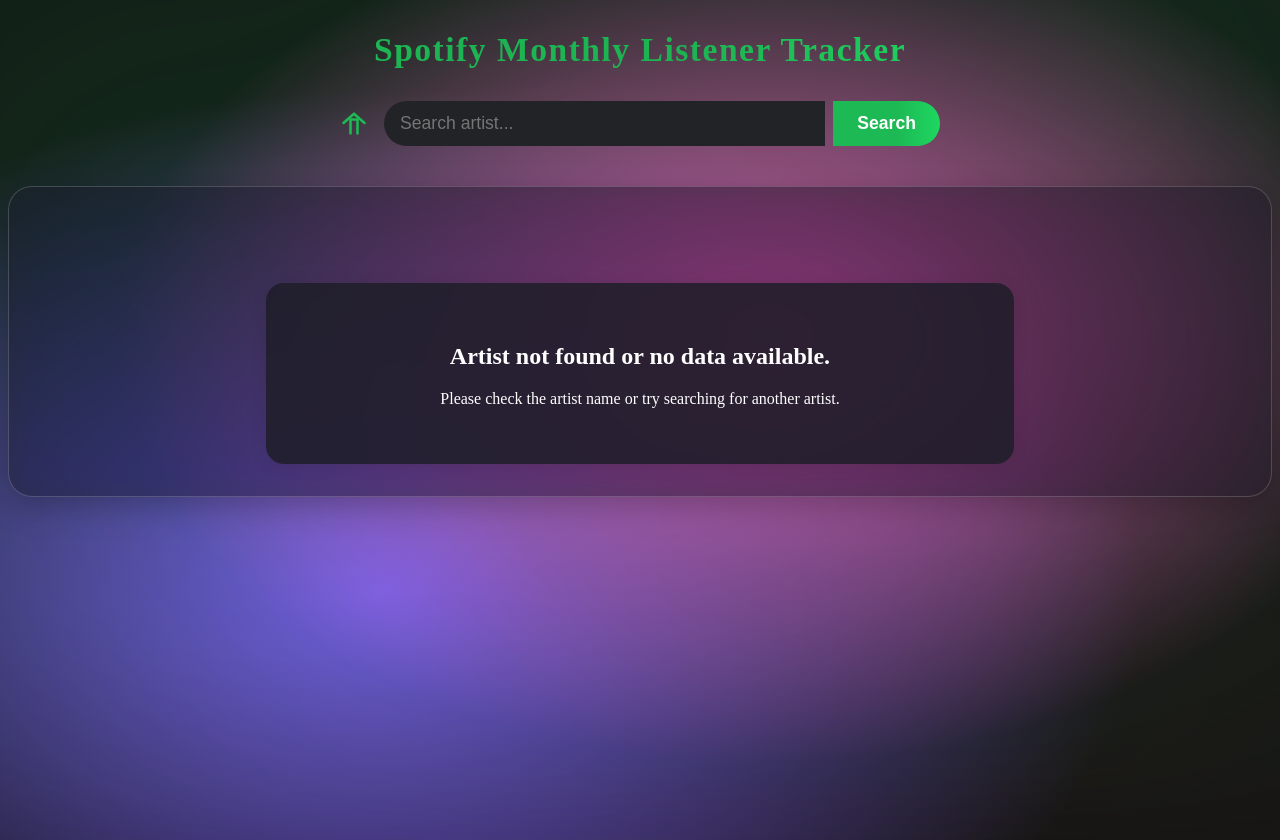
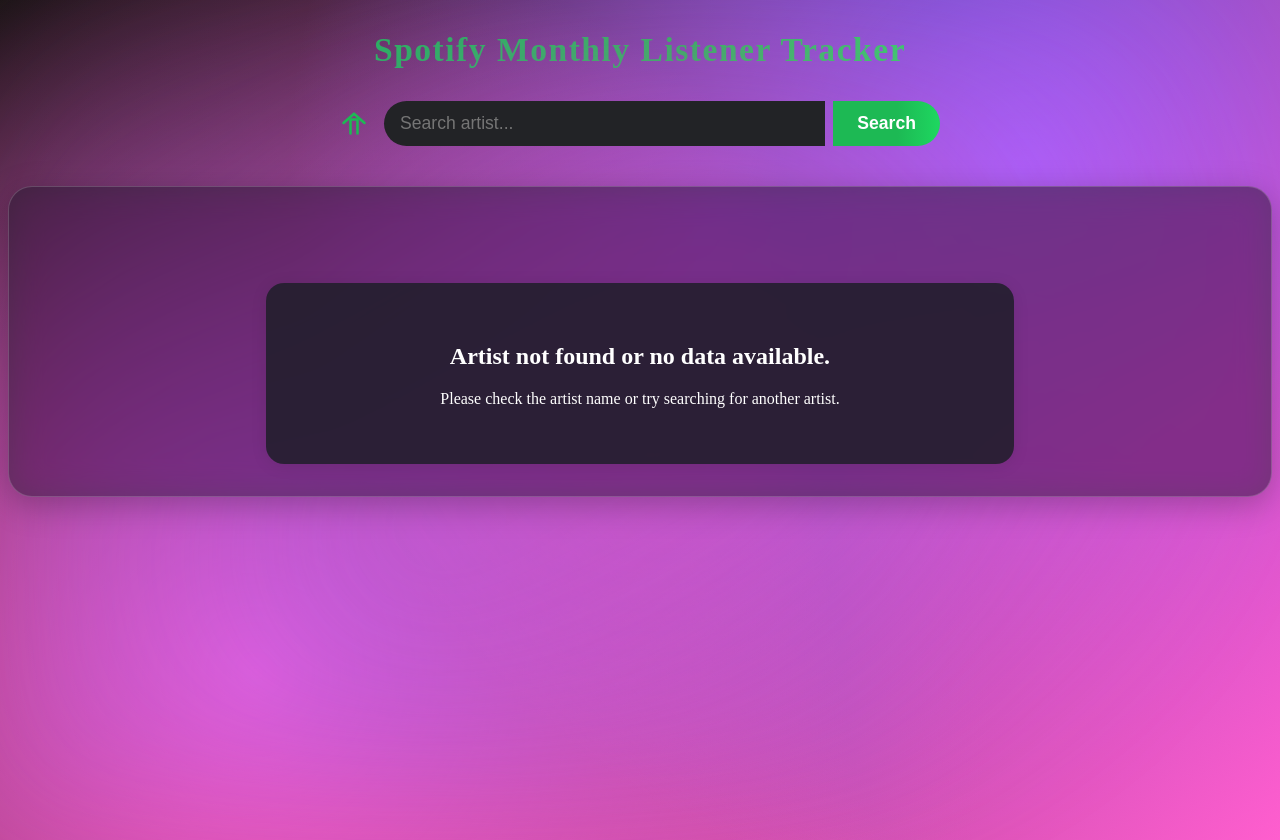
Before and after one commit to jason-donner/spotify-monthly-listener-extract, a Flask app: template app/spotify-listener-tracker/templates/artist.html in a window 1280 px wide. Run offline with Flask 3, Linux system fonts and the light colour scheme; the template is opened without the code that fills it, so the values that code supplies are empty.

Commit message:
Enhance artist header styling; update background gradient and text shadow for improved visual impact; adjust font size and weight; add decorative underline effect for better aesthetics.

```diff
--- a/app/spotify-listener-tracker/static/style.css
+++ b/app/spotify-listener-tracker/static/style.css
@@ -3,11 +3,10 @@
 body {
     min-height: 100vh;
     background:
-        radial-gradient(ellipse at 60% 40%, #ff5ecd 0%, transparent 60%),
-        radial-gradient(ellipse at 30% 70%, #7f5eff 0%, transparent 60%),
-        radial-gradient(ellipse at 80% 80%, #191414 0%, #121212 80%),
-        linear-gradient(120deg, #2d0036 0%, #1a0036 100%);
-    background-blend-mode: lighten, lighten, normal, normal;
+        linear-gradient(135deg, #191414 0%, #ff5ecd 100%),
+        radial-gradient(circle at 80% 20%, #7f5eff 0, transparent 60%),
+        radial-gradient(circle at 20% 80%, #ff5ecd 0, transparent 60%);
+    background-blend-mode: lighten, lighten, normal;
     color: #fff;
     position: relative;
     overflow-x: hidden;
@@ -16,17 +15,16 @@
     content: "";
     position: fixed;
     z-index: 0;
-    top: -120px;
-    left: -120px;
-    width: 120vw;
-    height: 120vh;
+    top: 0;
+    left: 0;
+    width: 100vw;
+    height: 100vh;
     pointer-events: none;
     background:
-        radial-gradient(circle at 20% 40%, rgba(29,185,84,0.18) 0, transparent 60%),
-        radial-gradient(circle at 80% 20%, rgba(30,215,96,0.14) 0, transparent 60%),
-        radial-gradient(circle at 60% 80%, rgba(40,40,40,0.22) 0, transparent 70%);
-    filter: blur(48px);
-    opacity: 0.85;
+        radial-gradient(circle at 60% 40%, #ff5ecd88 0, transparent 60%),
+        radial-gradient(circle at 30% 70%, #7f5eff88 0, transparent 60%);
+    filter: blur(60px);
+    opacity: 0.8;
 }
 h1 {
     background: linear-gradient(90deg, #1DB954 60%, #1ed760 100%);
--- a/app/spotify-listener-tracker/templates/artist.html
+++ b/app/spotify-listener-tracker/templates/artist.html
@@ -4,7 +4,7 @@
     {% if artist_info %}
     <div style="margin:40px auto 0 auto;max-width:1200px;">
         <div style="display:flex;flex-direction:column;align-items:stretch;gap:0;margin-bottom:12px;padding:24px 32px;background:rgba(30,30,40,0.85);border-radius:18px;box-shadow:0 2px 16px rgba(0,0,0,0.10);">
-            <div class="artist-header-name" style="margin-bottom:18px;text-align:center;font-size:2.7em;font-family:'Montserrat', 'Segoe UI', 'Arial', sans-serif;background:linear-gradient(90deg,#ff5ecd 0%,#7f5eff 40%,#1DB954 100%);-webkit-background-clip:text;-webkit-text-fill-color:transparent;background-clip:text;text-fill-color:transparent;">{{ artist_info.name }}</div>
+            <div class="artist-header-name" style="margin-bottom:28px;text-align:center;font-size:3.5em;font-family:'Montserrat', 'Segoe UI', 'Arial', sans-serif;background:linear-gradient(90deg,#7f5eff 0%,#ff5ecd 100%);-webkit-background-clip:text;-webkit-text-fill-color:transparent;background-clip:text;text-fill-color:transparent;text-shadow:0 0 18px #7f5eff55,0 0 32px #ff5ecd55;font-weight:800;padding-bottom:16px;">{{ artist_info.name }}</div>
             <div style="display:flex;flex-direction:row;gap:32px;align-items:stretch;justify-content:center;">
                 {% if artist_image_url %}
                     <div class="artist-image-border">
@@ -316,6 +316,24 @@
         color: #fff;
         line-height: 1.1;
         font-family: 'Montserrat', 'Segoe UI', 'Arial', sans-serif;
+        position: relative;
+        display: inline-block;
+        margin: 0 auto 18px auto;
+        padding-bottom: 10px;
+    }
+    .artist-header-name::after {
+        content: '';
+        display: block;
+        margin: 0 auto;
+        margin-top: 8px;
+        width: 70%;
+        height: 5px;
+        border-radius: 3px;
+        background: linear-gradient(90deg, #fff 0%, #ffe066 100%);
+        box-shadow: 0 0 18px 6px #ffe06655, 0 0 32px 10px #fff3;
+    }
+    .artist-header-name {
+        text-shadow: 0 0 18px #7f5eff55, 0 0 32px #ff5ecd55;
     }
     .artist-history-table {
         width: 100%;
```
Also changed, not shown: other parts of app/spotify-listener-tracker/static/style.css (+19 -24 lines).
